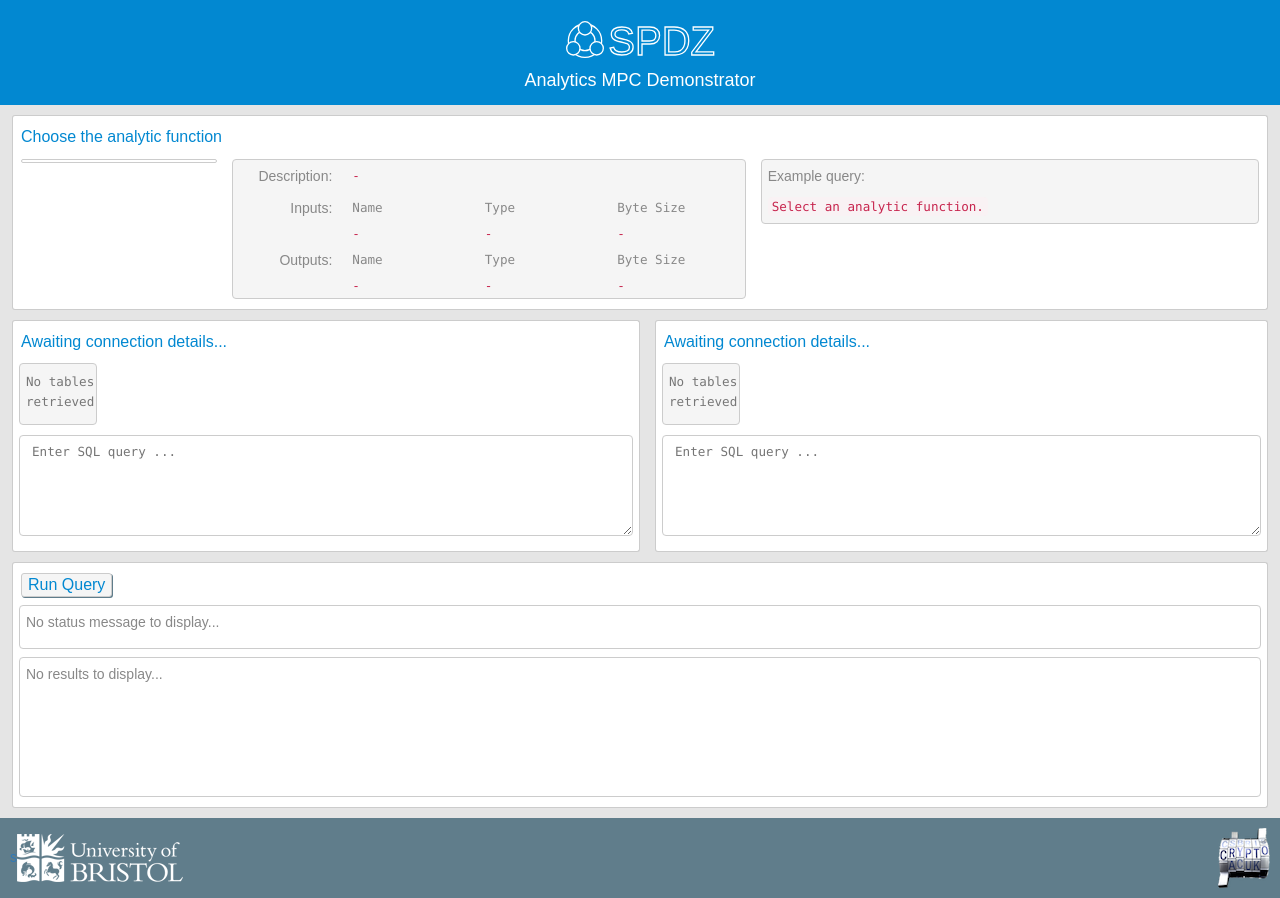
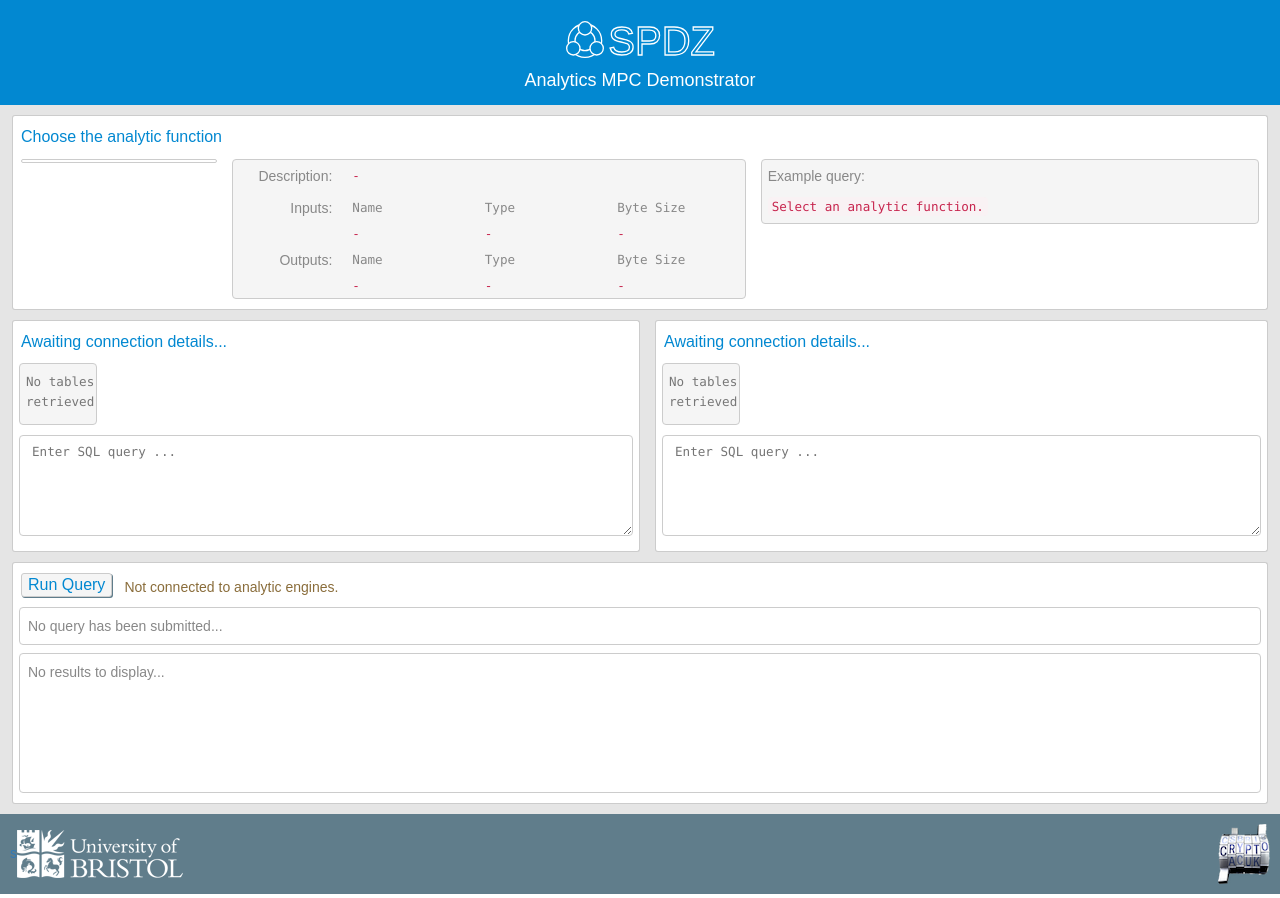
Before and after one commit to hemingteng/spdz-analytics-gui, a React (Create React App) app in the folder client/: page / in a window 1280 px wide. Built offline with nearby package versions, Linux system fonts and the light colour scheme.

Commit message:
Results panel. Start websocket interactions.

```diff
--- a/client/package.json
+++ b/client/package.json
@@ -26,11 +26,13 @@
     "react-test-renderer": "^15.6.1"
   },
   "dependencies": {
+    "baconjs": "^0.7.95",
     "bootstrap": "^3.3.7",
     "prop-types": "^15.5.10",
     "react": "^15.6.1",
     "react-bootstrap": "^0.31.0",
-    "react-dom": "^15.6.1"
+    "react-dom": "^15.6.1",
+    "socket.io-client": "^2.0.3"
   },
   "scripts": {
     "start": "react-scripts start",
--- a/client/src/components/QueryPanel.js
+++ b/client/src/components/QueryPanel.js
@@ -6,7 +6,7 @@
 import styled from 'styled-components'
 
 import DisplayPanel from './DisplayPanel'
-import { getEngineSchema } from '../lib/analyticApi'
+import { getEngineSchema } from '../lib/analyticRestApi'
 import SchemaTableDisplay from './SchemaTableDisplay'
 import { codeFont } from './BaseStyles'
 
--- a/client/src/components/ResultsPanel.js
+++ b/client/src/components/ResultsPanel.js
@@ -5,9 +5,32 @@
 import DisplayPanel from './DisplayPanel'
 import { DisplayBox } from './BaseStyles'
 import colours from '../lib/colourScheme'
+import { connectAnalyticEngines } from '../lib/analyticSocketApi'
+import { arraysEqual } from '../lib/utils'
 
-const DivDisplayStatus = DisplayBox.extend`
-  flex-grow: 1;
+
+const DivHeading = styled.div`
+  display: flex;
+  flex-wrap: wrap;
+`
+const PStatusMsg = styled.p`
+  margin: 2px;
+  color: #888;
+`
+const PSuccess = PStatusMsg.extend`
+  color: #3c763d;
+`
+const PInfo = PStatusMsg.extend`
+  color: #31708f;
+`
+const PWarn = PStatusMsg.extend`
+   color: #8a6d3b;
+`
+const PDanger = PStatusMsg.extend`
+   color: #a94442;
+`
+
+const DivQueryStatus = DisplayBox.extend`
   padding: 6px;
   margin-bottom: 8px;
   background-color: white;
@@ -24,41 +47,131 @@
   border: 1px solid #ccc;
   color: ${colours.darkPrimaryBackground};
   background-color: #f5f5f5;
-  &:hover {background-color: #d5d5d5};
+  &:hover:enabled {background-color: #d5d5d5};
   box-shadow: 1px 1px ${colours.accentBackground};
   margin-top: 8px;
+  margin-bottom: 2px;
   &:focus {
     border-color: #66afe9;
     outline: 0;
     -webkit-box-shadow: inset 0 1px 1px rgba(0,0,0,.075), 0 0 8px rgba(102, 175, 233, .6);
             box-shadow: inset 0 1px 1px rgba(0,0,0,.075), 0 0 8px rgba(102, 175, 233, .6);
 `
-const PDefaultLabel = styled.p`
-    color: #888;
-  `
+const DivPadding = styled.div`
+  padding: 10px 8px 0px 10px;
+`
 
 class ResultsPanel extends Component {
+  constructor(props) {
+    super(props)
+    this.state = {
+      enginesBusy: undefined,
+      progressMessages: [],
+      results: []
+    }
+    this.connectWebSocket = this.connectWebSocket.bind(this)
+    this.handleSubmit = this.handleSubmit.bind(this)
+  }
+
+  componentDidMount() {
+    this.connectWebSocket(this.props.engineURLs)
+  }
+
+  componentWillReceiveProps(nextProps) {
+    if (!arraysEqual(this.props.engineURLs, nextProps.engineURLs)) {
+      this.connectWebSocket(nextProps.engineURLs)
+    }
+  }
+
+  connectWebSocket(engineURLs) {
+    if (engineURLs.length > 0) {
+      connectAnalyticEngines(engineURLs,
+        (engineStatus) => this.setState({ enginesBusy: engineStatus }))
+    }
+  }
+
+  handleSubmit(event) {
+    console.log('TODO submit query')
+    event.preventDefault()
+  }
+
   render() {
-    const submitButton = <form onSubmit={this.handleSubmit}>
-      <SubmitButton type="submit" active>Run Query</SubmitButton>
-    </form>
+    const connectionStatusMsg = () => {
+      if (this.state.enginesBusy === undefined) {
+        return <PWarn>Not connected to analytic engines.</PWarn>
+      }
 
-    const statusText = () => {
-      return <PDefaultLabel>No status message to display...</PDefaultLabel>
+      if (this.state.enginesBusy) {
+        return <PInfo>'Analytic engines are busy.'</PInfo>
+      }
+
+      let status = 'Analytic engines are ready to run a query.'
+
+      if (this.props.selectedFunctionId === undefined
+        || this.props.query1 === undefined
+        || this.props.query1.length === 0
+        || this.props.query2 === undefined
+        || this.props.query2.length === 0) {
+        status += ' Choose the analytic function and enter the queries to run.'
+      }
+      return <PInfo>{status}</PInfo>
     }
 
-    const resultsText = () => {
-      return <PDefaultLabel>No results to display...</PDefaultLabel>
+    const runQueryStatus = () => {
+      if (this.props.selectedFunctionId !== undefined
+        && this.props.query1 !== undefined
+        && this.props.query1.length > 0
+        && this.props.query2 !== undefined
+        && this.props.query1.length > 0
+        && this.state.enginesBusy !== undefined
+        && !this.state.enginesBusy) {
+        return ''
+      }
+      else {
+        return 'disabled'
+      }
     }
 
-    return <DisplayPanel heading={submitButton}>
-      <DivDisplayStatus>{statusText()}</DivDisplayStatus>
-      <DivDisplayResults>{resultsText()}</DivDisplayResults>
+    const headingComponent =
+      <DivHeading>
+        <form onSubmit={this.handleSubmit}>
+          <SubmitButton type="submit" disabled={runQueryStatus()}>Run Query</SubmitButton>
+        </form>
+        <DivPadding>
+          {connectionStatusMsg()}
+        </DivPadding>
+      </DivHeading>
+
+    const formatProgressMessages = (msgs) => {
+      if (msgs.length === 0) {
+        return <PStatusMsg>No query has been submitted...</PStatusMsg>
+      } else {
+        return <div>
+          <PInfo>Info type message</PInfo>
+          <PWarn>Warn type message</PWarn>
+          <PDanger>Danger type message</PDanger>
+          <PSuccess>Success type message</PSuccess>
+        </div>
+      }
+    }
+
+    const formatResults = (results) => {
+      if (results.length === 0) {
+        return <PStatusMsg>No results to display...</PStatusMsg>
+      } else {
+        // components to format different function results ?
+      }
+    }
+
+    return <DisplayPanel heading={headingComponent}>
+      <DivQueryStatus>{formatProgressMessages(this.state.progressMessages)}</DivQueryStatus>
+      <DivDisplayResults>{formatResults(this.state.results)}</DivDisplayResults>
     </DisplayPanel>
   }
 }
 
 ResultsPanel.propTypes = {
+  engineURLs: PropTypes.arrayOf(PropTypes.string),
   selectedFunctionId: PropTypes.string,
   query1: PropTypes.string,
   query2: PropTypes.string
--- /dev/null
+++ b/client/src/lib/analyticSocketApi.js
@@ -0,0 +1,58 @@
+/**
+ * Manage Websocket interations with analytics engines.
+ */
+import Io from 'socket.io-client'
+import Bacon from 'baconjs'
+
+/**
+ * Connect to each analytics engine in preparation for runnning a query.
+ * @param {Array<String>} urlList array of analytic engines
+ * @param {Function} setEngineBusy call when analytic engine busy status changes (true, false)
+ * @returns {Promise} resolves to array of analytic functions.
+ */
+const connectAnalyticEngines = (urlList, setEngineBusy) => {
+  const connectOptions = {
+    path: '/analytics/socket.io',
+    reconnection: true,
+    reconnectionAttempts: 10,
+    reconnectionDelay: 1000,
+    timeout: 5000,
+    autoConnect: true
+  }
+
+  let statusStreamList = []
+
+  for (const url of urlList) {
+    const [
+      statusStream
+    ] = connectSetup(
+      connectOptions,
+      url + '/analytics'
+    )
+    statusStreamList.push(statusStream)
+  }
+
+  // Combine connection events so that:
+  // 1. wait until all engines have replied with at least one event
+  // 2. each time an engine sends a connect/disconnect get a combined event of all latest events.
+  const combinedStatusStream = Bacon.combineAsArray(statusStreamList)
+
+  // when an analytic engine status changes, work out combined status and make callback.
+  combinedStatusStream.onValue(
+    value => setEngineBusy(value.some(element => element))
+  )
+}
+
+const connectSetup = (connectOptions, url) => {
+  console.log(`Client connecting to ${url}.`)
+
+  const socket = Io(url, connectOptions)
+
+  //Wrap busy event into bacon stream
+  const statusStream = Bacon.fromEvent(socket, 'busy')
+
+  return [statusStream]
+}
+
+
+export { connectAnalyticEngines }
--- /dev/null
+++ b/client/src/lib/utils.js
@@ -0,0 +1,14 @@
+const arraysEqual = (a, b) => {
+  if (a === undefined || b === undefined) return false
+
+  if (a === b) return true
+
+  if (a.length !== b.length) return false
+
+  for (let i = 0; i < a.length; ++i) {
+    if (a[i] !== b[i]) return false
+  }
+  return true
+}
+
+export { arraysEqual }
--- a/client/src/pages/ContainerLayout.js
+++ b/client/src/pages/ContainerLayout.js
@@ -7,7 +7,7 @@
 import QueryPanel from '../components/QueryPanel'
 import ResultsPanel from '../components/ResultsPanel'
 import { getAnalyticConfig } from '../lib/guiApi'
-import { getAnalyticFunctions } from '../lib/analyticApi'
+import { getAnalyticFunctions } from '../lib/analyticRestApi'
 
 class ContainerLayout extends Component {
   constructor(props) {
@@ -45,7 +45,6 @@
   }
 
   storeSQLQuery(party, query) {
-    console.log('store query ', party, query)
     party === 0 ? this.setState({ sqlQuery0: query }) : this.setState({ sqlQuery1: query })
   }
 
@@ -77,9 +76,10 @@
           engineAPI={this.state.analyticEngineApi}
           storeQuery={query => this.storeSQLQuery(1, query)} />}
         results={<ResultsPanel
+          engineURLs={this.state.analyticEngines}
           selectedFunctionId={getSelectedFunctionId()}
-          query1={this.state.query1}
-          query2={this.state.query1} />}
+          query1={this.state.sqlQuery0}
+          query2={this.state.sqlQuery1} />}
       />
     )
   }
```
Also changed, not shown: client/src/lib/analyticRestApi.js (renamed from client/src/lib/analyticApi.js).
